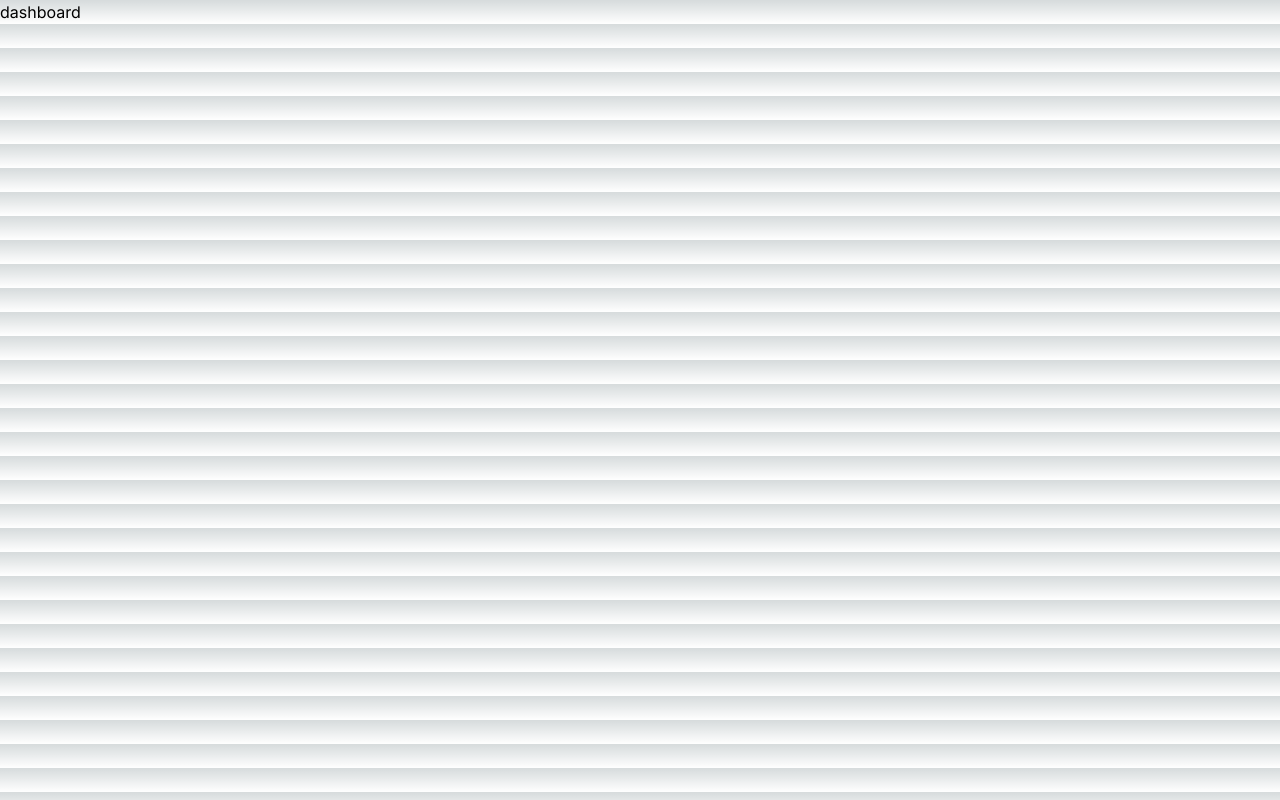
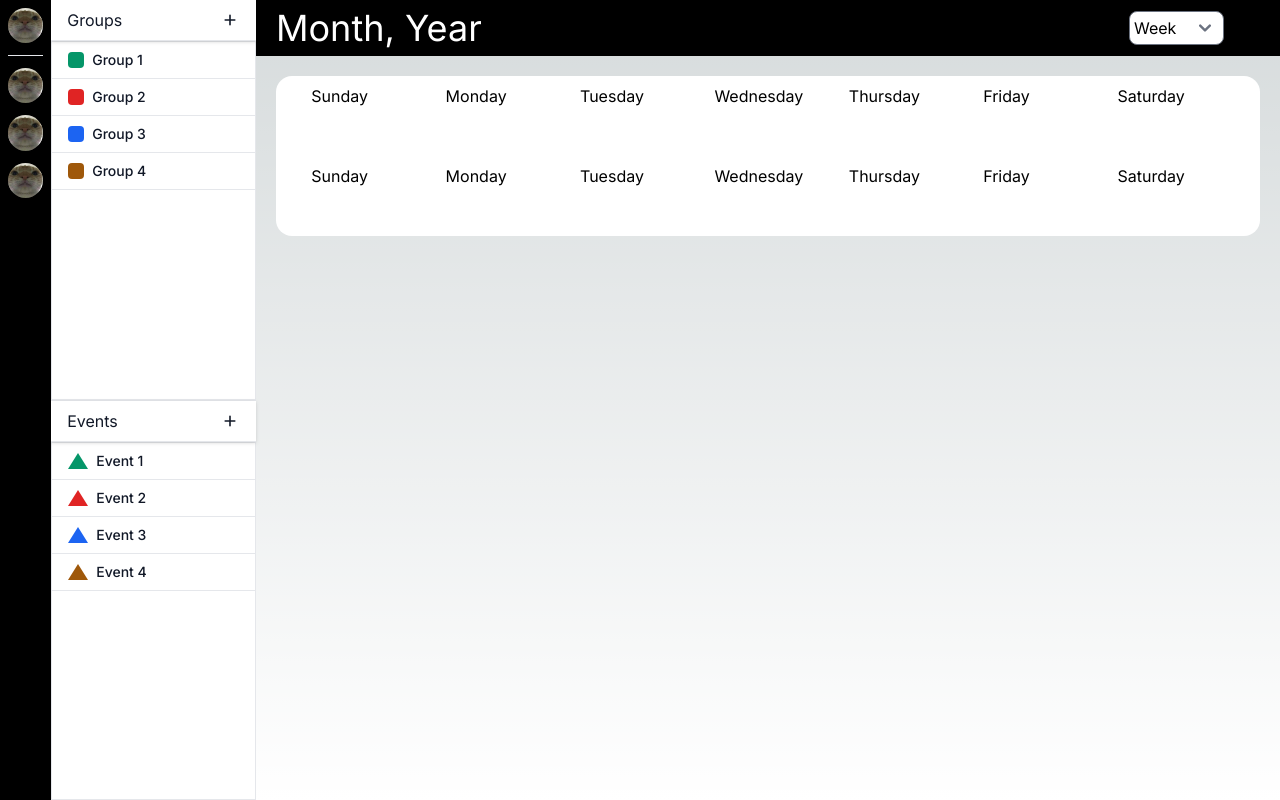
Before and after one commit to rsmithiiee/CMPE_131_Project, a Next.js app in the folder cmpe_131_project_frontend/: page /dashboard in a window 1280 px wide. Built offline with nearby package versions, Linux system fonts and the light colour scheme.

Commit message:
Finished layout for the app

```diff
--- /dev/null
+++ b/cmpe_131_project_frontend/src/app/dashboard/calendar-components/calendar-display.js
@@ -0,0 +1,32 @@
+export default function CalendarDisplay() {
+  return (
+    <div className="p-5">
+      <div className="flex flex-col w-full rounded-2xl bg-white text-black p-2">
+        <div className="flex w-full h-20">
+          <div className="w-7"></div>
+          <div className="grid grid-cols-7 w-full h-16">
+            <div>Sunday</div>
+            <div>Monday</div>
+            <div>Tuesday</div>
+            <div>Wednesday</div>
+            <div>Thursday</div>
+            <div>Friday</div>
+            <div>Saturday</div>
+          </div>
+        </div>
+        <div className="flex w-full">
+          <div className="w-7"></div>
+          <div className="grid grid-cols-7 w-full h-16">
+            <div>Sunday</div>
+            <div>Monday</div>
+            <div>Tuesday</div>
+            <div>Wednesday</div>
+            <div>Thursday</div>
+            <div>Friday</div>
+            <div>Saturday</div>
+          </div>
+        </div>
+      </div>
+    </div>
+  );
+}
--- /dev/null
+++ b/cmpe_131_project_frontend/src/app/dashboard/calendar-components/calendar.js
@@ -0,0 +1,11 @@
+import Topbar from "./top-bar";
+import CalendarDisplay from "./calendar-display";
+
+export default function Calendar() {
+  return (
+    <div className=" w-4/5 h-screen">
+      <Topbar />
+      <CalendarDisplay />
+    </div>
+  );
+}
--- /dev/null
+++ b/cmpe_131_project_frontend/src/app/dashboard/calendar-components/top-bar.js
@@ -0,0 +1,36 @@
+"use client";
+import { HiChevronLeft, HiChevronRight } from "react-icons/hi";
+import { Dropdown } from "flowbite-react";
+
+export default function Topbar() {
+  return (
+    <div className="flex justify-between bg-black w-full h-14 py-1 px-5">
+      <div className="flex justify-center items-center">
+        <label className="text-white text-4xl">Month, Year</label>
+      </div>
+      <ul className="flex justify-evenly items-center gap-2">
+        <li>
+          <button className="flex justify-center items-center rounded hover:bg-gray-700">
+            <HiChevronLeft size={28} />
+          </button>
+        </li>
+        <li className="flex justify-center items-center">
+          <select
+            id="countries"
+            className=" bg-white text-black text-md rounded-lg w-full p-1 dark:bg-gray-700 dark:border-gray-600 dark:placeholder-gray-400 dark:text-white "
+          >
+            <option value="day">Day</option>
+            <option selected="week">Week</option>
+            <option value="month">Month</option>
+            <option value="year">Year</option>
+          </select>
+        </li>
+        <li>
+          <button className="flex justify-center items-center rounded hover:bg-gray-700">
+            <HiChevronRight size={28} />
+          </button>
+        </li>
+      </ul>
+    </div>
+  );
+}
--- a/cmpe_131_project_frontend/src/app/dashboard/page.js
+++ b/cmpe_131_project_frontend/src/app/dashboard/page.js
@@ -1,3 +1,11 @@
+import Sidebar from "./sidebar-components/sidebar";
+import Calendar from "./calendar-components/calendar";
+
 export default function Dashboard() {
-  return <div>dashboard</div>;
+  return (
+    <div className="flex">
+      <Sidebar />
+      <Calendar />
+    </div>
+  );
 }
--- /dev/null
+++ b/cmpe_131_project_frontend/src/app/dashboard/sidebar-components/events.js
@@ -0,0 +1,33 @@
+"use client";
+import { HiPlus } from "react-icons/hi";
+
+export default function Event() {
+  return (
+    <div className="flex flex-col w-full">
+      <li className="flex justify-between items-center w-full px-4 py-2 text-gray-900 font-lg bg-white border-b border-gray-200 dark:border-gray-600 drop-shadow">
+        <label>Events</label>
+        <button className="flex bg-white size-5 hover:bg-slate-300 rounded justify-center items-center">
+          <HiPlus />
+        </button>
+      </li>
+      <ul className="w-full h-full text-sm font-medium text-gray-900 bg-white border border-gray-200  dark:bg-gray-700 dark:border-gray-600 dark:text-white">
+        <li className="flex justify-start items-center gap-2 w-full px-4 py-2 border-b border-gray-200 rounded-t-lg dark:border-gray-600">
+          <div class="w-0 h-0 border-l-[10px] border-l-transparent border-b-[16px] border-b-emerald-600 border-r-[10px] border-r-transparent" />
+          Event 1
+        </li>
+        <li className="flex justify-start items-center gap-2 w-full px-4 py-2 border-b border-gray-200 rounded-t-lg dark:border-gray-600">
+          <div class="w-0 h-0 border-l-[10px] border-l-transparent border-b-[16px] border-b-red-600 border-r-[10px] border-r-transparent" />
+          Event 2
+        </li>
+        <li className="flex justify-start items-center gap-2 w-full px-4 py-2 border-b border-gray-200 rounded-t-lg dark:border-gray-600">
+          <div class="w-0 h-0 border-l-[10px] border-l-transparent border-b-[16px] border-b-blue-600 border-r-[10px] border-r-transparent" />
+          Event 3
+        </li>
+        <li className="flex justify-start items-center gap-2 w-full px-4 py-2 border-b border-gray-200 rounded-t-lg dark:border-gray-600">
+          <div class="w-0 h-0 border-l-[10px] border-l-transparent border-b-[16px] border-b-yellow-600 border-r-[10px] border-r-transparent" />
+          Event 4
+        </li>
+      </ul>
+    </div>
+  );
+}
--- /dev/null
+++ b/cmpe_131_project_frontend/src/app/dashboard/sidebar-components/group.js
@@ -0,0 +1,33 @@
+"use client";
+import { HiPlus } from "react-icons/hi";
+
+export default function Group() {
+  return (
+    <div className="flex flex-col w-full">
+      <li className="flex justify-between items-center w-full px-4 py-2 text-gray-900 font-lg bg-white border-b border-gray-200 dark:border-gray-600 drop-shadow">
+        <label>Groups</label>
+        <button className="flex bg-white size-5 hover:bg-slate-300 rounded justify-center items-center">
+          <HiPlus />
+        </button>
+      </li>
+      <ul className="w-full h-full text-sm font-medium text-gray-900 bg-white border border-gray-200  dark:bg-gray-700 dark:border-gray-600 dark:text-white">
+        <li className="flex justify-start items-center gap-2 w-full px-4 py-2 border-b border-gray-200 rounded-t-lg dark:border-gray-600">
+          <div className="size-4 bg-emerald-600 rounded" />
+          Group 1
+        </li>
+        <li className="flex justify-start items-center gap-2 w-full px-4 py-2 border-b border-gray-200 rounded-t-lg dark:border-gray-600">
+          <div className="size-4 bg-red-600 rounded" />
+          Group 2
+        </li>
+        <li className="flex justify-start items-center gap-2 w-full px-4 py-2 border-b border-gray-200 rounded-t-lg dark:border-gray-600">
+          <div className="size-4 bg-blue-600 rounded" />
+          Group 3
+        </li>
+        <li className="flex justify-start items-center gap-2 w-full px-4 py-2 border-b border-gray-200 rounded-t-lg dark:border-gray-600">
+          <div className="size-4 bg-yellow-600 rounded" />
+          Group 4
+        </li>
+      </ul>
+    </div>
+  );
+}
--- /dev/null
+++ b/cmpe_131_project_frontend/src/app/dashboard/sidebar-components/people.js
@@ -0,0 +1,52 @@
+"use client";
+import { HiPlus } from "react-icons/hi";
+
+export default function People() {
+  return (
+    <div className="flex flex-col justify-start bg-black p-2 w-1/5 item-center divide-y">
+      <div className="flex items-center justify-center mb-3">
+        <img
+          src="/cat.jpg"
+          width="40"
+          height="40"
+          alt="Cat"
+          className="rounded-full hover:rounded-lg"
+        />
+      </div>
+      <div className="flex flex-col">
+        <div className="flex items-center justify-center mt-3">
+          <img
+            src="/cat.jpg"
+            width="40"
+            height="40"
+            alt="Cat"
+            className="rounded-full hover:rounded-lg"
+          />
+        </div>
+        <div className="flex items-center justify-center mt-3">
+          <img
+            src="/cat.jpg"
+            width="40"
+            height="40"
+            alt="Cat"
+            className="rounded-full hover:rounded-lg"
+          />
+        </div>
+        <div className="flex items-center justify-center mt-3">
+          <img
+            src="/cat.jpg"
+            width="40"
+            height="40"
+            alt="Cat"
+            className="rounded-full hover:rounded-lg"
+          />
+        </div>
+        <div className="flex items-center justify-center mt-3">
+          <button className="flex items-center justify-center size-10 rounded-full hover:rounded-lg hover:bg-gray-700">
+            <HiPlus size={32} />
+          </button>
+        </div>
+      </div>
+    </div>
+  );
+}
--- /dev/null
+++ b/cmpe_131_project_frontend/src/app/dashboard/sidebar-components/sidebar.js
@@ -0,0 +1,15 @@
+import People from "./people";
+import Group from "./group";
+import Event from "./events";
+
+export default function Sidebar() {
+  return (
+    <div className="flex bg-red-700 w-1/5 h-screen">
+      <People />
+      <div className="grid grid-rows-2 bg-black w-4/5 h-screen divide-y pad-2">
+        <Group />
+        <Event />
+      </div>
+    </div>
+  );
+}
```
Also changed, not shown: cmpe_131_project_frontend/public/cat.jpg (added), cmpe_131_project_frontend/src/app/dashboard/calendar-components/day.js (added).
